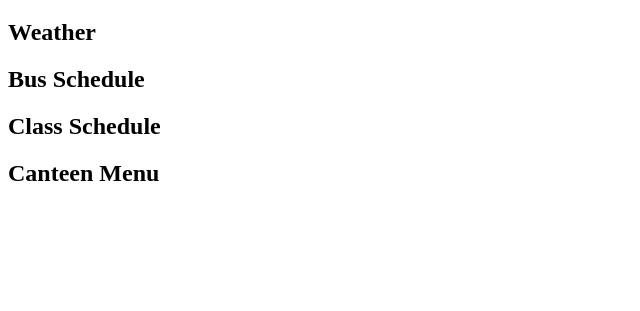
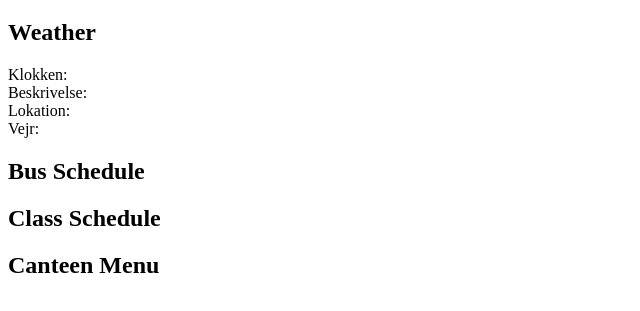
Before and after one commit to hold-2/infosk-rm, a plain HTML site: page index.html in a window 1280 px wide. Shown: the part 61-372 px from the top of the page, without its empty margins (0-640 px from the left). Drawn offline with Linux system fonts and the light colour scheme.

Commit message:
change it

```diff
--- a/index.html
+++ b/index.html
@@ -12,6 +12,12 @@
 
     <!-- Weather Section -->
     <h2>Weather</h2>
+    <div id="info">
+        <div id="time">Klokken: </div>
+        <div id="description">Beskrivelse: </div>
+        <div id="location">Lokation: </div>
+        <div id="weather">Vejr: </div>
+      </div>
     <div id="weather-info"></div>
 
     <!-- Bus Schedule Section -->
```
